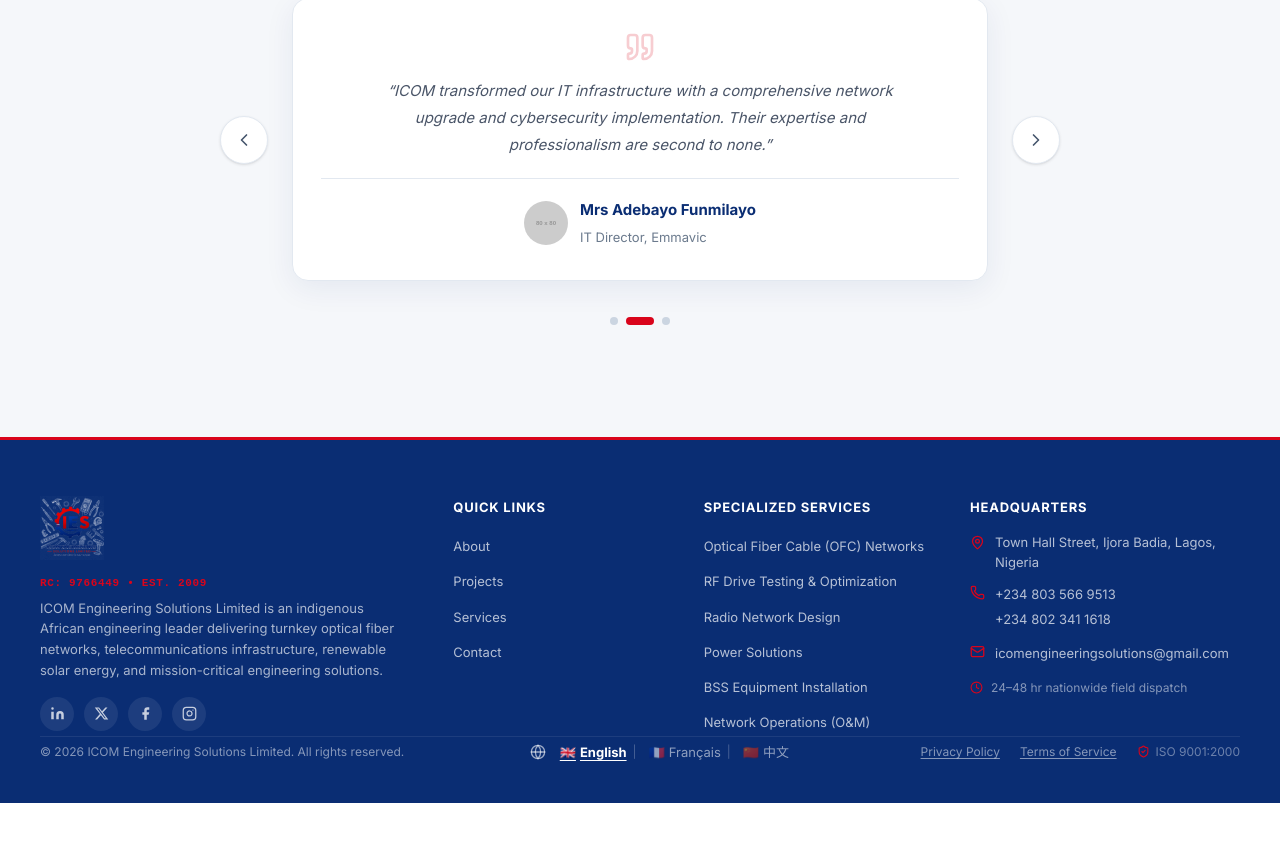
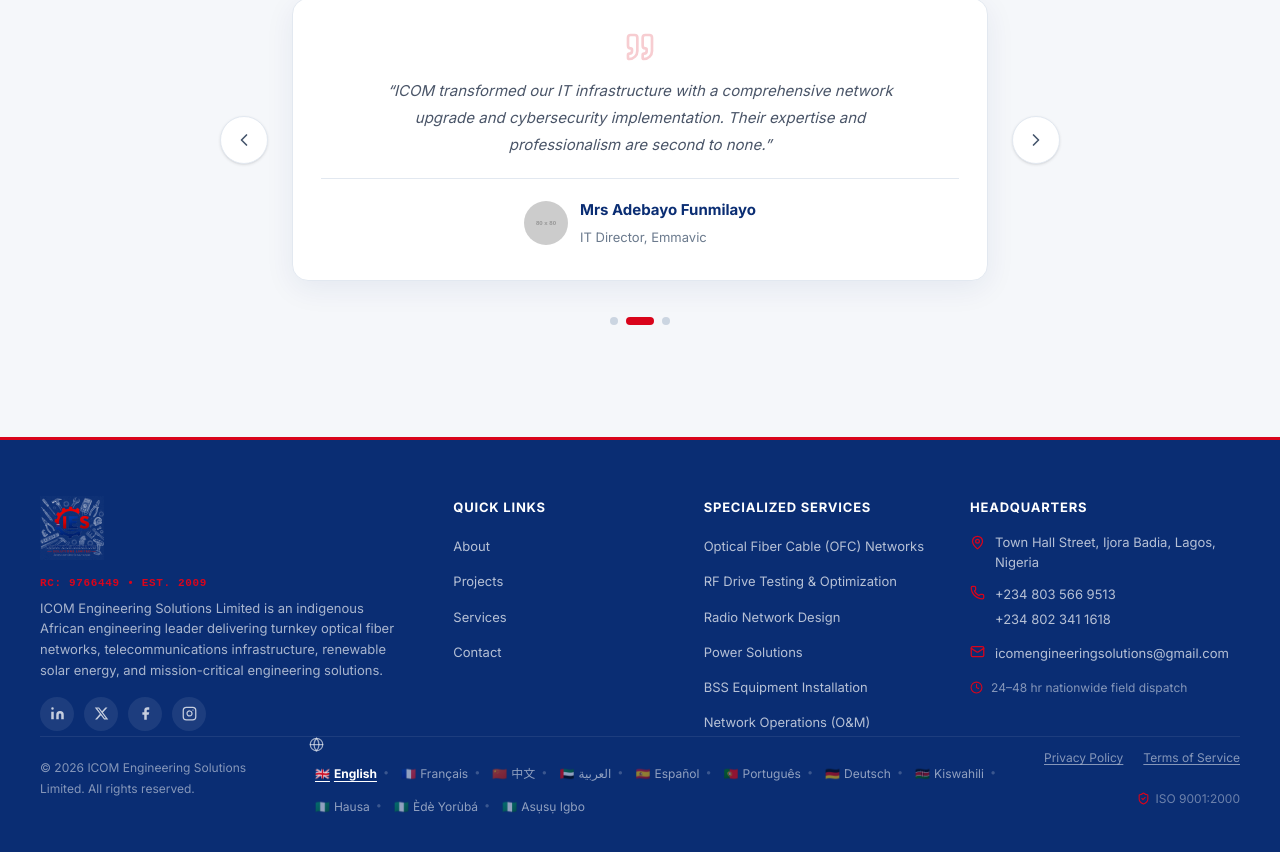
Before and after one commit to Mariamyussuf/Icom-Global, a Next.js app in the folder client/: page / in a window 1280 px wide. Shown: the part 6336-7188 px from the top of the page. Before the commit the page ends 7139 px from the top, so only its background shows below. Built offline with nearby package versions, Linux system fonts and the light colour scheme.

Commit message:
feat: implement multi-language support with Google Translate integration and a global context provider

```diff
--- a/client/src/app/layout.js
+++ b/client/src/app/layout.js
@@ -2,6 +2,7 @@
 import './globals.css';
 import Navbar from '@/components/Navbar';
 import Footer from '@/components/Footer';
+import GoogleTranslate from '@/components/GoogleTranslate';
 import { LanguageProvider } from '@/context/LanguageContext';
 
 const dmSans = DM_Sans({
@@ -45,6 +46,7 @@
     <html lang="en" className={`${dmSans.variable} ${inter.variable} ${sora.variable}`} data-scroll-behavior="smooth">
       <body className="min-h-screen flex flex-col antialiased">
         <LanguageProvider>
+          <GoogleTranslate />
           <Navbar />
           <main className="flex-1">{children}</main>
           <Footer />
--- /dev/null
+++ b/client/src/components/GoogleTranslate.jsx
@@ -0,0 +1,103 @@
+'use client';
+
+import { useEffect } from 'react';
+
+/**
+ * Triggers Google Translate to translate the page to the given language code.
+ * @param {string} langCode - e.g. 'en', 'fr', 'zh', 'es', 'ar', 'pt', 'de', 'sw', 'ha', 'yo', 'ig'
+ */
+export function triggerGoogleTranslate(langCode) {
+  if (typeof window === 'undefined') return;
+
+  const gtCode = langCode === 'zh' ? 'zh-CN' : langCode;
+  const domain = window.location.hostname;
+
+  // Set Google Translate cookie
+  if (langCode === 'en') {
+    // Clear cookie to reset to English original
+    document.cookie = `googtrans=; path=/; expires=Thu, 01 Jan 1970 00:00:00 UTC;`;
+    document.cookie = `googtrans=; path=/; domain=${domain}; expires=Thu, 01 Jan 1970 00:00:00 UTC;`;
+    document.cookie = `googtrans=/en/en; path=/;`;
+    document.cookie = `googtrans=/en/en; path=/; domain=${domain};`;
+  } else {
+    document.cookie = `googtrans=/en/${gtCode}; path=/;`;
+    document.cookie = `googtrans=/en/${gtCode}; path=/; domain=${domain};`;
+  }
+
+  // Update native Google Translate combo if already loaded in DOM
+  const combo = document.querySelector('.goog-te-combo');
+  if (combo) {
+    combo.value = gtCode;
+    combo.dispatchEvent(new Event('change'));
+  } else {
+    // If not yet initialized or first toggle, reloading ensures Google Translate picks up the cookie cleanly
+    window.location.reload();
+  }
+}
+
+export default function GoogleTranslate() {
+  useEffect(() => {
+    // Define global callback expected by Google Translate script
+    window.googleTranslateElementInit = function () {
+      if (window.google && window.google.translate) {
+        new window.google.translate.TranslateElement(
+          {
+            pageLanguage: 'en',
+            includedLanguages: 'en,fr,zh-CN,es,ar,pt,de,sw,ha,yo,ig,ja,ko,ru,hi,it,nl,tr',
+            autoDisplay: false,
+          },
+          'google_translate_element'
+        );
+      }
+    };
+
+    // Only inject script once
+    const scriptId = 'google-translate-script';
+    if (!document.getElementById(scriptId)) {
+      const script = document.createElement('script');
+      script.id = scriptId;
+      script.src = 'https://translate.google.com/translate_a/element.js?cb=googleTranslateElementInit';
+      script.async = true;
+      document.body.appendChild(script);
+    }
+  }, []);
+
+  return (
+    <>
+      {/* Hidden container where Google Translate injects its native select */}
+      <div id="google_translate_element" style={{ display: 'none' }} />
+
+      {/* Global CSS to suppress default Google banners, tooltips, and top margins */}
+      <style jsx global>{`
+        .goog-te-banner-frame.skiptranslate,
+        .goog-te-banner-frame,
+        iframe.goog-te-banner-frame {
+          display: none !important;
+          visibility: hidden !important;
+          height: 0 !important;
+        }
+        body {
+          top: 0px !important;
+          position: static !important;
+        }
+        #goog-gt-tt,
+        .goog-te-balloon-frame,
+        .goog-tooltip,
+        .goog-tooltip:hover {
+          display: none !important;
+          visibility: hidden !important;
+        }
+        .goog-text-highlight {
+          background-color: transparent !important;
+          box-shadow: none !important;
+        }
+        .skiptranslate {
+          display: none !important;
+        }
+        #google_translate_element {
+          display: none !important;
+        }
+      `}</style>
+    </>
+  );
+}
--- a/client/src/components/LanguageSwitcher.jsx
+++ b/client/src/components/LanguageSwitcher.jsx
@@ -52,17 +52,19 @@
           }}
         >
           <Globe size={14} />
-          <span>Language / Langue / 语言</span>
+          <span>Language / Google Translate</span>
         </div>
         <div
           style={{
             display: 'grid',
-            gridTemplateColumns: 'repeat(3, 1fr)',
+            gridTemplateColumns: 'repeat(auto-fill, minmax(90px, 1fr))',
             gap: '8px',
             background: 'rgba(255, 255, 255, 0.08)',
-            padding: '6px',
+            padding: '8px',
             borderRadius: '10px',
             border: '1px solid rgba(255, 255, 255, 0.15)',
+            maxHeight: '260px',
+            overflowY: 'auto',
           }}
         >
           {languages.map((lang) => {
@@ -77,20 +79,21 @@
                   alignItems: 'center',
                   justifyContent: 'center',
                   gap: '6px',
-                  padding: '10px 8px',
+                  padding: '8px 6px',
                   borderRadius: '8px',
                   border: 'none',
                   background: isSelected ? '#D9041B' : 'transparent',
                   color: '#FFFFFF',
                   fontWeight: isSelected ? 700 : 500,
-                  fontSize: '13px',
+                  fontSize: '12px',
                   cursor: 'pointer',
                   transition: 'all 0.2s ease',
                   boxShadow: isSelected ? '0 2px 8px rgba(217, 4, 27, 0.4)' : 'none',
+                  whiteSpace: 'nowrap',
                 }}
                 aria-pressed={isSelected}
               >
-                <span style={{ fontSize: '15px' }}>{lang.flag}</span>
+                <span style={{ fontSize: '14px' }}>{lang.flag}</span>
                 <span>{lang.short}</span>
               </button>
             );
@@ -103,9 +106,9 @@
   // Variant: Footer style
   if (variant === 'footer') {
     return (
-      <div className={`flex items-center gap-2 ${className}`}>
-        <Globe size={16} style={{ color: 'rgba(255, 255, 255, 0.6)' }} />
-        <div className="flex items-center gap-1.5">
+      <div className={`flex flex-wrap items-center gap-2 ${className}`}>
+        <Globe size={15} style={{ color: 'rgba(255, 255, 255, 0.6)' }} />
+        <div className="flex flex-wrap items-center gap-1.5">
           {languages.map((lang, idx) => {
             const isSelected = language === lang.code;
             return (
@@ -116,8 +119,8 @@
                   style={{
                     background: 'transparent',
                     border: 'none',
-                    padding: '4px 6px',
-                    fontSize: '13px',
+                    padding: '3px 6px',
+                    fontSize: '12px',
                     color: isSelected ? '#FFFFFF' : 'rgba(255, 255, 255, 0.55)',
                     fontWeight: isSelected ? 700 : 400,
                     cursor: 'pointer',
@@ -137,7 +140,7 @@
                   {lang.nativeName}
                 </button>
                 {idx < languages.length - 1 && (
-                  <span style={{ color: 'rgba(255, 255, 255, 0.25)', fontSize: '12px' }}>|</span>
+                  <span style={{ color: 'rgba(255, 255, 255, 0.2)', fontSize: '11px' }}>&bull;</span>
                 )}
               </span>
             );
@@ -179,7 +182,7 @@
             e.currentTarget.style.borderColor = 'rgba(10, 45, 115, 0.15)';
           }
         }}
-        title="Change language / Changer de langue / 切换语言"
+        title="Change language with Google Translate"
       >
         <Globe size={15} style={{ color: '#D9041B' }} />
         <span style={{ fontSize: '14px' }}>{currentLanguage.flag}</span>
@@ -206,7 +209,9 @@
               position: 'absolute',
               top: 'calc(100% + 6px)',
               right: 0,
-              width: '180px',
+              width: '220px',
+              maxHeight: '340px',
+              overflowY: 'auto',
               backgroundColor: '#FFFFFF',
               borderRadius: '10px',
               boxShadow: '0 12px 32px rgba(0, 0, 0, 0.14), 0 2px 6px rgba(0, 0, 0, 0.04)',
@@ -227,9 +232,13 @@
                 color: '#6B7A8D',
                 borderBottom: '1px solid #F1F5F9',
                 marginBottom: '4px',
+                display: 'flex',
+                alignItems: 'center',
+                justifyContent: 'space-between',
               }}
             >
-              Select Language
+              <span>Translate Page</span>
+              <span style={{ fontSize: '10px', color: '#94A3B8', textTransform: 'none', fontWeight: 500 }}>Google</span>
             </div>
 
             {languages.map((lang) => {
@@ -274,9 +283,11 @@
                 >
                   <div style={{ display: 'flex', alignItems: 'center', gap: '8px' }}>
                     <span style={{ fontSize: '15px' }}>{lang.flag}</span>
-                    <span>{lang.nativeName}</span>
+                    <span style={{ overflow: 'hidden', textOverflow: 'ellipsis', whiteSpace: 'nowrap' }}>
+                      {lang.nativeName}
+                    </span>
                   </div>
-                  {isSelected && <Check size={14} style={{ color: '#D9041B' }} />}
+                  {isSelected && <Check size={14} style={{ color: '#D9041B', flexShrink: 0 }} />}
                 </button>
               );
             })}
--- a/client/src/components/index.js
+++ b/client/src/components/index.js
@@ -6,3 +6,4 @@
 export { default as ServiceDetailContent } from './ServiceDetailContent';
 export { default as Container } from './layout/Container';
 export { default as LanguageSwitcher } from './LanguageSwitcher';
+export { default as GoogleTranslate, triggerGoogleTranslate } from './GoogleTranslate';
--- a/client/src/context/LanguageContext.jsx
+++ b/client/src/context/LanguageContext.jsx
@@ -3,6 +3,7 @@
 import React, { createContext, useContext, useState, useEffect } from 'react';
 import { translations, languages, defaultLanguage } from '@/translations';
 import { getLocalizedService } from '@/translations/servicesData';
+import { triggerGoogleTranslate } from '@/components/GoogleTranslate';
 
 const LanguageContext = createContext({
   language: defaultLanguage,
@@ -26,18 +27,16 @@
     setMounted(true);
     try {
       const savedLang = localStorage.getItem('icom_language');
-      if (savedLang && translations[savedLang]) {
+      if (savedLang && languages.some((l) => l.code === savedLang)) {
         setLanguageState(savedLang);
         document.documentElement.lang = savedLang;
       } else {
         // Auto-detect browser language if preferred
         const browserLang = navigator.language?.toLowerCase() || '';
-        if (browserLang.startsWith('fr') && translations.fr) {
-          setLanguageState('fr');
-          document.documentElement.lang = 'fr';
-        } else if (browserLang.startsWith('zh') && translations.zh) {
-          setLanguageState('zh');
-          document.documentElement.lang = 'zh';
+        const match = languages.find((l) => browserLang.startsWith(l.code));
+        if (match && match.code !== 'en') {
+          setLanguageState(match.code);
+          document.documentElement.lang = match.code;
         }
       }
     } catch (e) {
@@ -46,7 +45,7 @@
   }, []);
 
   const setLanguage = (lang) => {
-    if (!translations[lang]) return;
+    if (!languages.some((l) => l.code === lang)) return;
     setLanguageState(lang);
     try {
       localStorage.setItem('icom_language', lang);
@@ -54,6 +53,7 @@
     } catch (e) {
       console.warn('Failed to save language to localStorage:', e);
     }
+    triggerGoogleTranslate(lang);
   };
 
   const t = (path, fallback) => {
--- a/client/src/translations/index.js
+++ b/client/src/translations/index.js
@@ -25,11 +25,67 @@
   },
   {
     code: 'zh',
-    name: 'Chinese',
+    name: 'Chinese (Simplified)',
     nativeName: '中文',
     flag: '🇨🇳',
     short: '中文',
   },
+  {
+    code: 'ar',
+    name: 'Arabic',
+    nativeName: 'العربية',
+    flag: '🇦🇪',
+    short: 'AR',
+  },
+  {
+    code: 'es',
+    name: 'Spanish',
+    nativeName: 'Español',
+    flag: '🇪🇸',
+    short: 'ES',
+  },
+  {
+    code: 'pt',
+    name: 'Portuguese',
+    nativeName: 'Português',
+    flag: '🇵🇹',
+    short: 'PT',
+  },
+  {
+    code: 'de',
+    name: 'German',
+    nativeName: 'Deutsch',
+    flag: '🇩🇪',
+    short: 'DE',
+  },
+  {
+    code: 'sw',
+    name: 'Swahili',
+    nativeName: 'Kiswahili',
+    flag: '🇰🇪',
+    short: 'SW',
+  },
+  {
+    code: 'ha',
+    name: 'Hausa',
+    nativeName: 'Hausa',
+    flag: '🇳🇬',
+    short: 'HA',
+  },
+  {
+    code: 'yo',
+    name: 'Yoruba',
+    nativeName: 'Èdè Yorùbá',
+    flag: '🇳🇬',
+    short: 'YO',
+  },
+  {
+    code: 'ig',
+    name: 'Igbo',
+    nativeName: 'Asụsụ Igbo',
+    flag: '🇳🇬',
+    short: 'IG',
+  },
 ];
 
 export const defaultLanguage = 'en';
```
